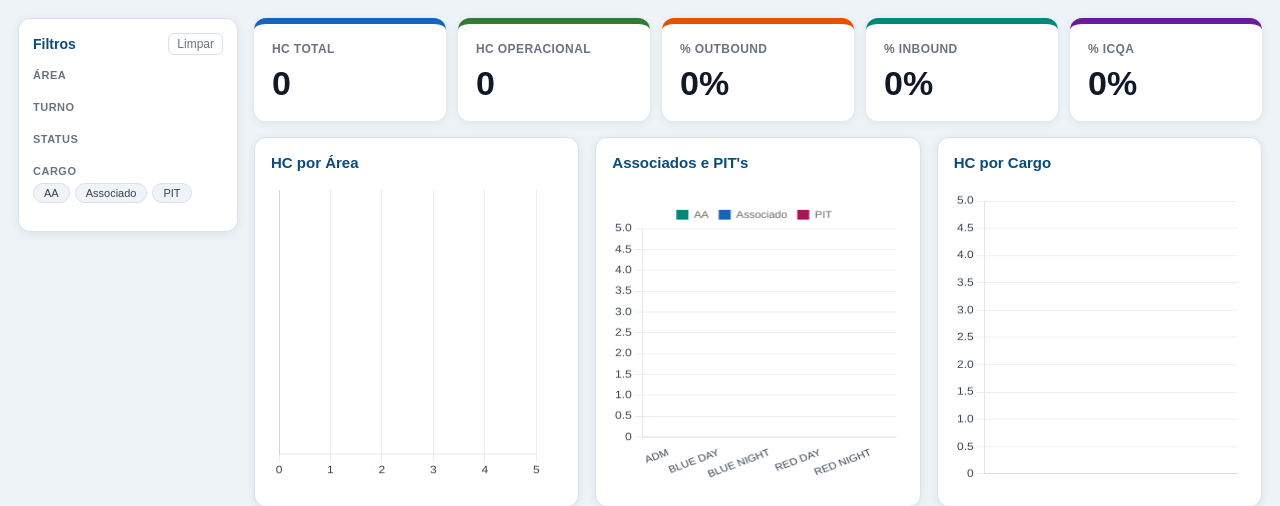
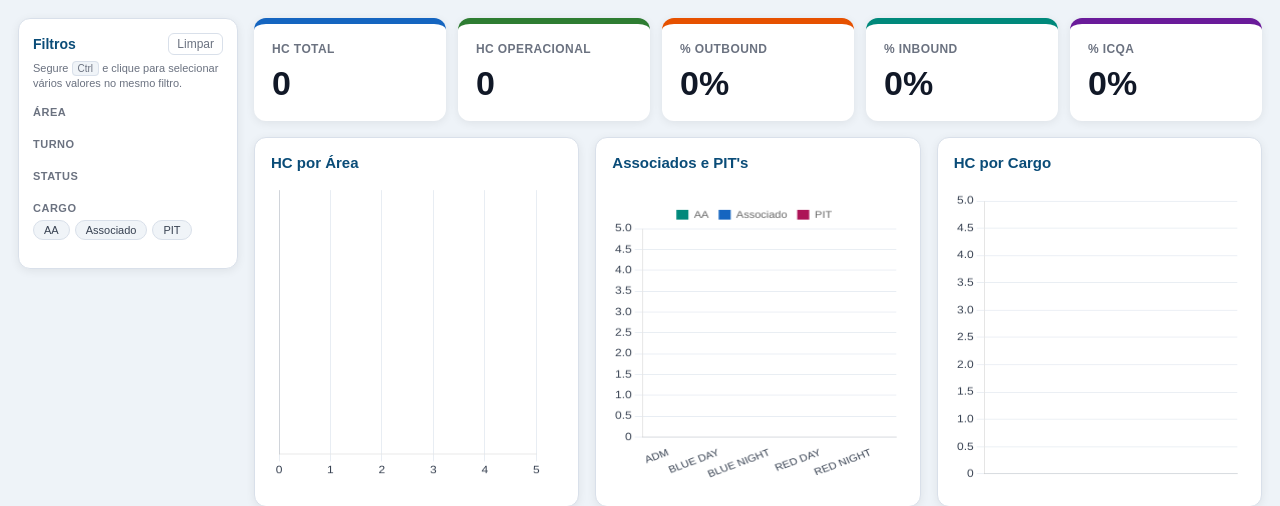
Before and after one commit to samuel0998/HC_OVERVIEW_COUT_GIG2, a Flask app: template templates/dashboard_hc.html in a window 1280 px wide. Shown: the part 76-582 px from the top of the page. Run offline with Flask 3, Linux system fonts and the light colour scheme; the template is opened without the code that fills it, so the values that code supplies are empty; the visitor is signed in with stand-in values (Sample User, id 1).

Commit message:
fix filtro em multiplos

```diff
--- a/routes/hc.py
+++ b/routes/hc.py
@@ -195,6 +195,13 @@ def _jobs_por_area(area):
     }
     area_key = aliases.get(area_norm, area_norm)
     return PROCESSOS_POR_AREA.get(area_key, [])
+
+
+def _parse_multi_filtro(value):
+    """Aceita filtro simples ou multi-filtro (valores separados por vírgula)."""
+    if not value:
+        return []
+    return [v.strip() for v in value.split(",") if v.strip()]
 
 
 def _parse_bool(value, default=False):
@@ -1270,23 +1277,24 @@ def exportar_lc_excel():
 @hc_bp.route("/api/hc/dashboard", methods=["GET"])
 @login_required
 def dashboard_data():
-    f_area   = request.args.get("area", "").strip()
-    f_turno  = request.args.get("turno", "").strip()
-    f_status = request.args.get("status", "").strip()
-    f_cargo  = request.args.get("cargo", "").strip()
+    # Cada filtro aceita múltiplos valores separados por vírgula (multi-filtro via Ctrl+clique no front).
+    f_area   = _parse_multi_filtro(request.args.get("area", ""))
+    f_turno  = _parse_multi_filtro(request.args.get("turno", ""))
+    f_status = _parse_multi_filtro(request.args.get("status", ""))
+    f_cargo  = _parse_multi_filtro(request.args.get("cargo", ""))
 
     todos = HCGig2.query.all()
     _aplicar_regra_hc_atual(todos)
 
     registros = todos
     if f_area:
-        registros = [r for r in registros if (r.area or "") == f_area]
+        registros = [r for r in registros if (r.area or "") in f_area]
     if f_turno:
-        registros = [r for r in registros if (r.turno or "") == f_turno]
+        registros = [r for r in registros if (r.turno or "") in f_turno]
     if f_status:
-        registros = [r for r in registros if r.status == f_status]
+        registros = [r for r in registros if r.status in f_status]
     if f_cargo:
-        registros = [r for r in registros if r.cargo == f_cargo]
+        registros = [r for r in registros if r.cargo in f_cargo]
 
     total      = len(registros)
     operacional = sum(1 for r in registros if r.status == "OPERACIONAL")
@@ -1356,13 +1364,13 @@ def dashboard_data():
         if not hc_ref:
             continue
 
-        if f_area and (hc_ref.area or "") != f_area:
+        if f_area and (hc_ref.area or "") not in f_area:
             continue
-        if f_turno and (hc_ref.turno or "") != f_turno:
+        if f_turno and (hc_ref.turno or "") not in f_turno:
             continue
-        if f_status and hc_ref.status != f_status:
+        if f_status and hc_ref.status not in f_status:
             continue
-        if f_cargo and hc_ref.cargo != f_cargo:
+        if f_cargo and hc_ref.cargo not in f_cargo:
             continue
 
         lc_registros.append((lc, hc_ref))
--- a/static/css/style.css
+++ b/static/css/style.css
@@ -285,6 +285,20 @@ tbody tr:hover { background: #f0f6ff; }
   cursor: pointer;
 }
 .btn-clear:hover { border-color: var(--primary); color: var(--primary); }
+.filter-hint {
+  font-size: 11px;
+  color: var(--muted);
+  margin: -8px 0 14px;
+  line-height: 1.4;
+}
+.filter-hint kbd {
+  background: #f0f4f8;
+  border: 1px solid var(--border);
+  border-radius: 4px;
+  padding: 1px 5px;
+  font-size: 10px;
+  font-family: inherit;
+}
 .filter-group { margin-bottom: 14px; }
 .filter-group label {
   display: block;
--- a/static/js/dashboard_hc.js
+++ b/static/js/dashboard_hc.js
@@ -44,35 +44,35 @@ const LC_LEVEL_COLORS = {
 };
 
 // ── Estado dos filtros ───────────────────────────────────────────
-const filtros = { area: "", turno: "", status: "", cargo: "" };
+// Cada campo guarda uma lista de valores selecionados (OR entre eles).
+// Clique normal = seleção única | Ctrl/Cmd+clique = modo multi-filtro.
+const filtros = { area: [], turno: [], status: [], cargo: [] };
 const charts  = {};
 
 // ── Utilitários ──────────────────────────────────────────────────
+function appendFiltros(p) {
+  if (filtros.area.length)   p.set("area",   filtros.area.join(","));
+  if (filtros.turno.length)  p.set("turno",  filtros.turno.join(","));
+  if (filtros.status.length) p.set("status", filtros.status.join(","));
+  if (filtros.cargo.length)  p.set("cargo",  filtros.cargo.join(","));
+}
+
 function buildUrl() {
   const p = new URLSearchParams();
-  if (filtros.area)   p.set("area",   filtros.area);
-  if (filtros.turno)  p.set("turno",  filtros.turno);
-  if (filtros.status) p.set("status", filtros.status);
-  if (filtros.cargo)  p.set("cargo",  filtros.cargo);
+  appendFiltros(p);
   return `/api/hc/dashboard?${p.toString()}`;
 }
 
 function listUrl(extra = {}) {
   const p = new URLSearchParams();
-  if (filtros.area)   p.set("area",   filtros.area);
-  if (filtros.turno)  p.set("turno",  filtros.turno);
-  if (filtros.status) p.set("status", filtros.status);
-  if (filtros.cargo)  p.set("cargo",  filtros.cargo);
+  appendFiltros(p);
   Object.entries(extra).forEach(([k, v]) => { if (v) p.set(k, v); });
   return `/atualizar?${p.toString()}`;
 }
 
 function lcListUrl(extra = {}) {
   const p = new URLSearchParams();
-  if (filtros.area)   p.set("area",   filtros.area);
-  if (filtros.turno)  p.set("turno",  filtros.turno);
-  if (filtros.status) p.set("status", filtros.status);
-  if (filtros.cargo)  p.set("cargo",  filtros.cargo);
+  appendFiltros(p);
   Object.entries(extra).forEach(([k, v]) => { if (v) p.set(k, v); });
   return `/lc?${p.toString()}`;
 }
@@ -290,10 +290,23 @@ function renderPills(containerId, valores, campo) {
   el.innerHTML = "";
   valores.forEach(v => {
     const btn = document.createElement("button");
-    btn.className = "filter-pill" + (filtros[campo] === v ? " active" : "");
+    btn.className = "filter-pill" + (filtros[campo].includes(v) ? " active" : "");
     btn.textContent = v;
-    btn.onclick = () => {
-      filtros[campo] = filtros[campo] === v ? "" : v;
+    btn.title = "Ctrl+clique para selecionar vários";
+    btn.onclick = (e) => {
+      const multi = e.ctrlKey || e.metaKey;
+      const selecionados = filtros[campo];
+      const jaSelecionado = selecionados.includes(v);
+
+      if (multi) {
+        // Modo multi-filtro: adiciona/remove este valor sem mexer nos demais.
+        filtros[campo] = jaSelecionado
+          ? selecionados.filter(x => x !== v)
+          : [...selecionados, v];
+      } else {
+        // Clique normal: seleção única (clicar de novo limpa).
+        filtros[campo] = (jaSelecionado && selecionados.length === 1) ? [] : [v];
+      }
       carregarDashboard();
     };
     el.appendChild(btn);
@@ -458,7 +471,7 @@ async function carregarDashboard() {
 }
 
 document.getElementById("btnLimparFiltros").addEventListener("click", () => {
-  filtros.area = filtros.turno = filtros.status = filtros.cargo = "";
+  filtros.area = []; filtros.turno = []; filtros.status = []; filtros.cargo = [];
   carregarDashboard();
 });
 
--- a/templates/dashboard_hc.html
+++ b/templates/dashboard_hc.html
@@ -10,6 +10,7 @@
       <span>Filtros</span>
       <button id="btnLimparFiltros" class="btn-clear">Limpar</button>
     </div>
+    <div class="filter-hint">Segure <kbd>Ctrl</kbd> e clique para selecionar vários valores no mesmo filtro.</div>
 
     <div class="filter-group">
       <label>Área</label>
```
